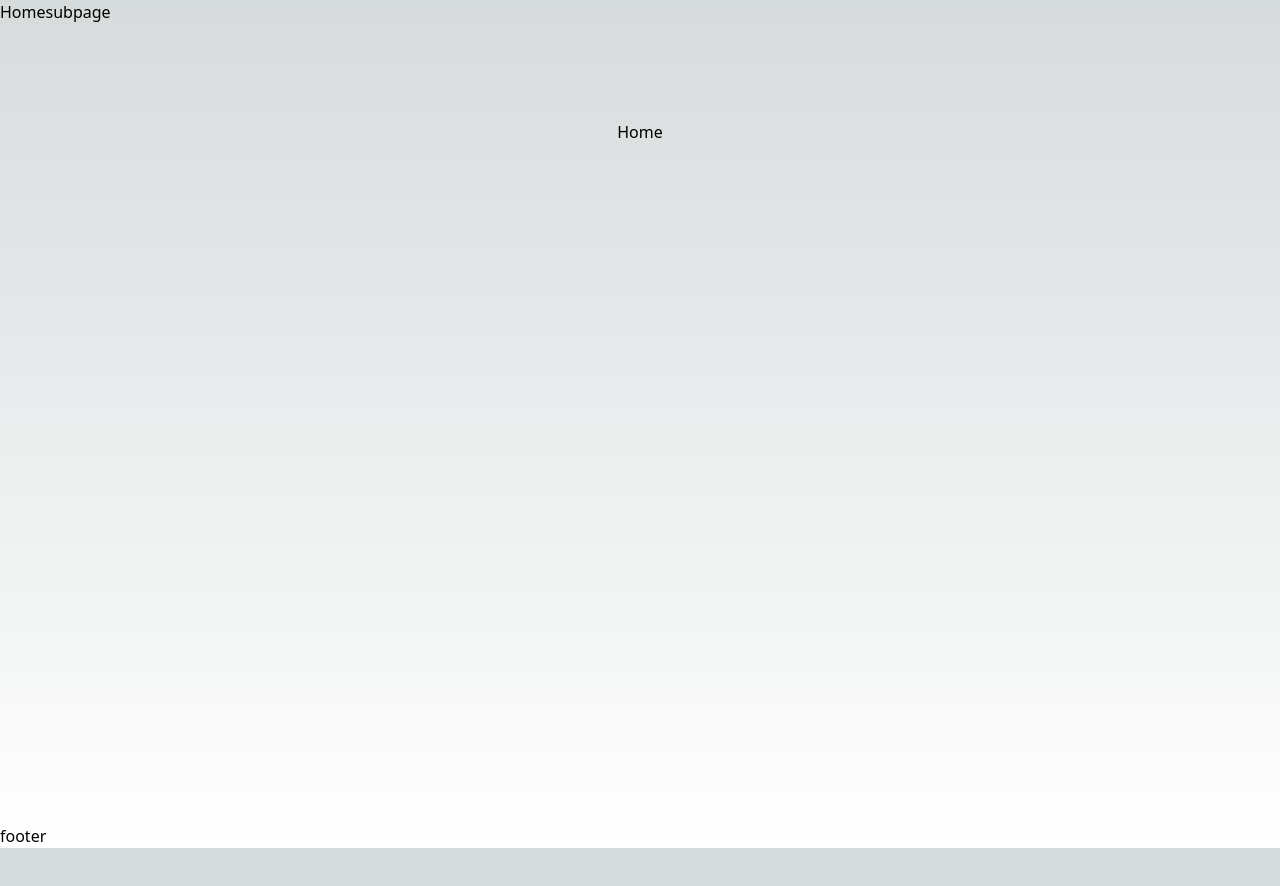
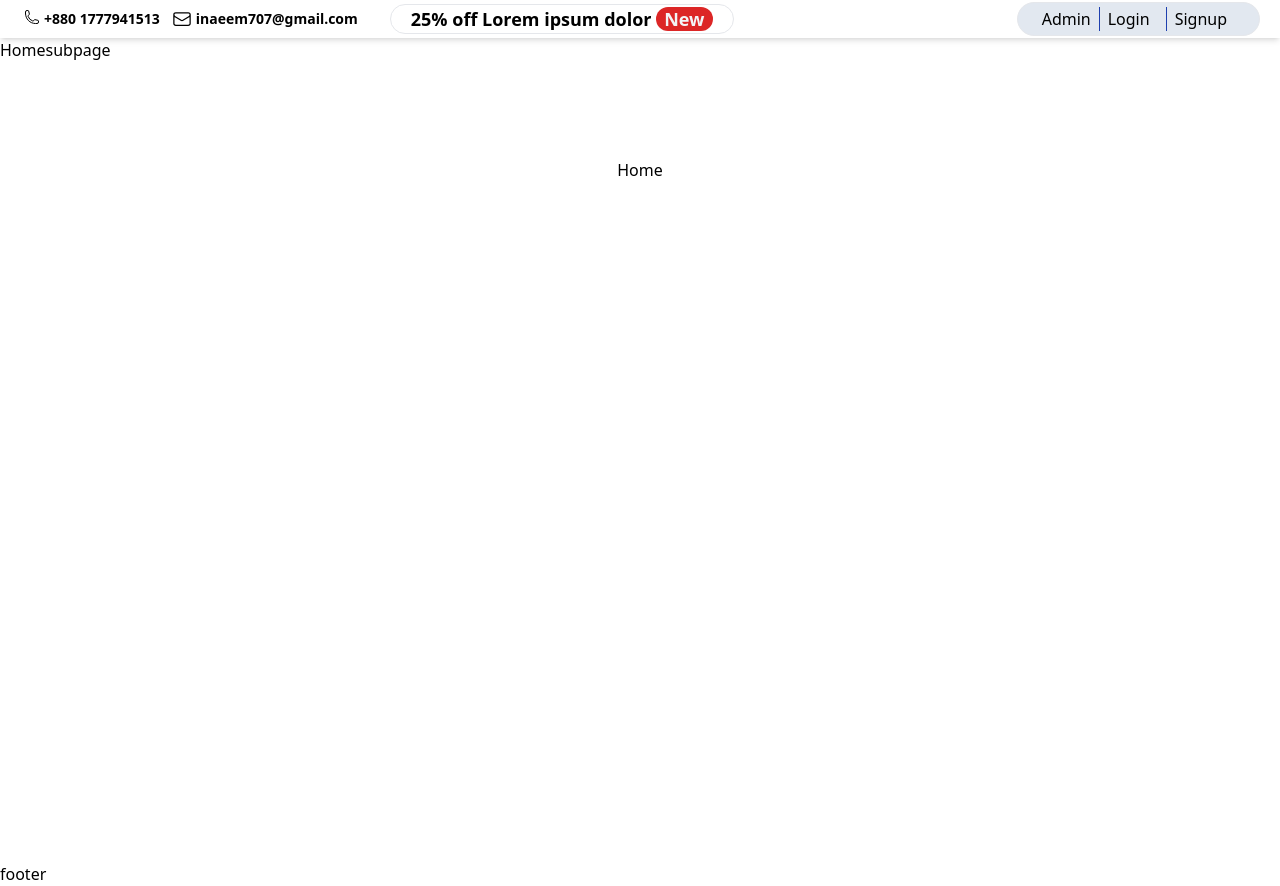
Before and after one commit to Nayem707/cli, a Next.js app: page /home in a window 1280 px wide. Before the commit the page ends 848 px from the top, so only its background shows below. Built offline with nearby package versions, Linux system fonts and the light colour scheme.

Commit message:
add to navbar

```diff
--- a/src/app/components/TopNav.jsx
+++ b/src/app/components/TopNav.jsx
@@ -1,7 +1,84 @@
+import Link from 'next/link';
 import React from 'react';
 
 const TopNav = () => {
-  return <div>TopNav</div>;
+  return (
+    <div className=' header top-0 bg-white shadow-md flex items-center justify-between px-5 '>
+      <div className='nav font-semibold text-lg'>
+        <ul className='flex items-center gap-3 p-1'>
+          <li className=''>
+            <a href='' className=' flex gap-1 text-sm'>
+              <svg
+                xmlns='http://www.w3.org/2000/svg'
+                fill='none'
+                viewBox='0 0 24 24'
+                strokeWidth={1.5}
+                stroke='currentColor'
+                className='w-4 h-4 '
+              >
+                <path
+                  strokeLinecap='round'
+                  strokeLinejoin='round'
+                  d='M2.25 6.75c0 8.284 6.716 15 15 15h2.25a2.25 2.25 0 002.25-2.25v-1.372c0-.516-.351-.966-.852-1.091l-4.423-1.106c-.44-.11-.902.055-1.173.417l-.97 1.293c-.282.376-.769.542-1.21.38a12.035 12.035 0 01-7.143-7.143c-.162-.441.004-.928.38-1.21l1.293-.97c.363-.271.527-.734.417-1.173L6.963 3.102a1.125 1.125 0 00-1.091-.852H4.5A2.25 2.25 0 002.25 4.5v2.25z'
+                />
+              </svg>
+              +880 1777941513
+            </a>
+          </li>
+          <li className=''>
+            <a href='' className=' flex gap-1 text-sm'>
+              <svg
+                xmlns='http://www.w3.org/2000/svg'
+                fill='none'
+                viewBox='0 0 24 24'
+                strokeWidth={1.5}
+                stroke='currentColor'
+                className='w-5 h-5'
+              >
+                <path
+                  strokeLinecap='round'
+                  strokeLinejoin='round'
+                  d='M21.75 6.75v10.5a2.25 2.25 0 01-2.25 2.25h-15a2.25 2.25 0 01-2.25-2.25V6.75m19.5 0A2.25 2.25 0 0019.5 4.5h-15a2.25 2.25 0 00-2.25 2.25m19.5 0v.243a2.25 2.25 0 01-1.07 1.916l-7.5 4.615a2.25 2.25 0 01-2.36 0L3.32 8.91a2.25 2.25 0 01-1.07-1.916V6.75'
+                />
+              </svg>
+              inaeem707@gmail.com
+            </a>
+          </li>
+          <div className='flex items-center  rounded-full px-5'>
+            <p className=' border rounded-full px-5 text-black'>
+              25% off Lorem ipsum dolor{' '}
+              <a
+                href='#'
+                className='px-2 btn  bg-red-600 rounded-full text-gray-100'
+              >
+                New
+              </a>
+            </p>
+          </div>
+        </ul>
+      </div>
+
+      <div className=' border flex justify-center align-baseline bg-slate-200 rounded-full p-1 '>
+        <ul className='flex text-center divide-x gap-2 divide-blue-800 px-5'>
+          <li>
+            <a className='' href='https://ecommerc-490-admin.netlify.app'>
+              Admin
+            </a>
+          </li>
+          <li>
+            <Link className='p-2' href='/login'>
+              Login
+            </Link>
+          </li>
+          <li>
+            <Link className='p-2' href='/register'>
+              Signup
+            </Link>
+          </li>
+        </ul>
+      </div>
+    </div>
+  );
 };
 
 export default TopNav;
--- a/src/app/globals.css
+++ b/src/app/globals.css
@@ -15,13 +15,3 @@
     --background-end-rgb: 0, 0, 0;
   }
 }
-
-body {
-  color: rgb(var(--foreground-rgb));
-  background: linear-gradient(
-      to bottom,
-      transparent,
-      rgb(var(--background-end-rgb))
-    )
-    rgb(var(--background-start-rgb));
-}
--- a/src/app/layout.js
+++ b/src/app/layout.js
@@ -2,6 +2,7 @@
 import './globals.css';
 import { Inter } from 'next/font/google';
 import NavbStyle from './components/NavbStyle';
+import TopNav from './components/TopNav';
 
 const inter = Inter({ subsets: ['latin'] });
 
@@ -14,6 +15,7 @@
   return (
     <html lang='en'>
       <body className=''>
+        <TopNav />
         <NavbStyle />
         {children}
         <footer>
```
